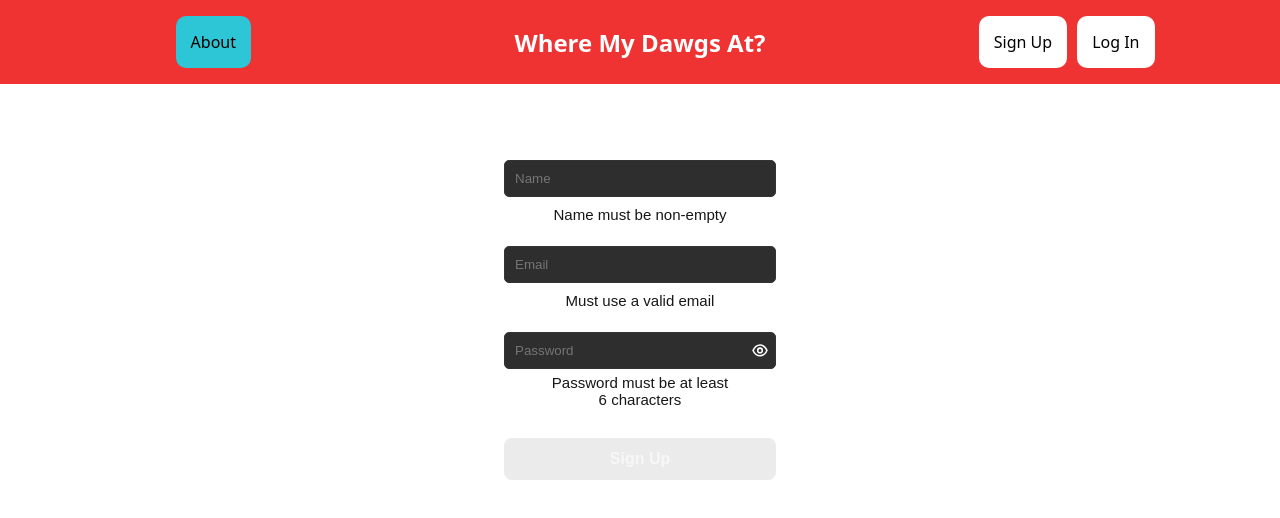
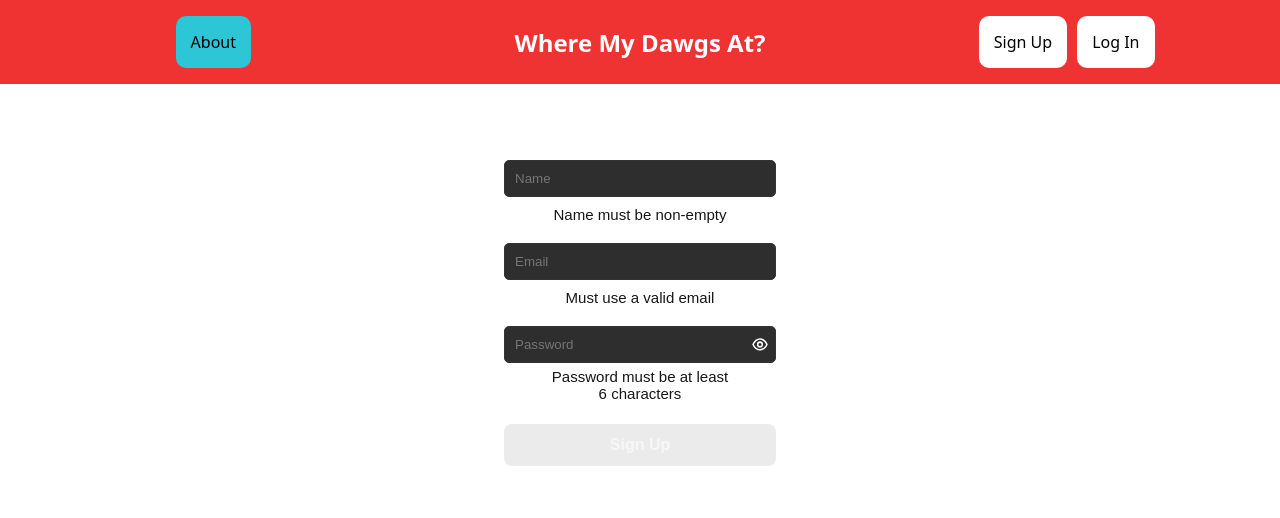
Before and after one commit to thinvanadium903/pet-blog, a Next.js app: page /signup in a window 1280 px wide. Shown: the top 518 px of the page. Built offline with nearby package versions, Linux system fonts and the light colour scheme; no server answers.

Commit message:
more styling

```diff
--- a/src/app/signup/SignUp.css
+++ b/src/app/signup/SignUp.css
@@ -111,7 +111,7 @@ input {
     flex-direction: column;
     align-items: center; /* Center content horizontally */
     gap: 5px; /* Add consistent vertical spacing */
-    margin-bottom: 5px;
+    /*margin-bottom: 5px;*/
     text-align: center; /* Ensure text is centered within each line */
 }
 
@@ -121,7 +121,7 @@ input {
     justify-content: center; /* Center text and icons horizontally */
     align-items: center; /* Align icons and text vertically */
     min-height: 24px; /* Maintain consistent height for all warnings */
-    margin-bottom: 15px; /* Remove additional margins for better alignment */
+    margin-bottom: 12px; /* Remove additional margins for better alignment */
 }
 
 .warnings span {
```
